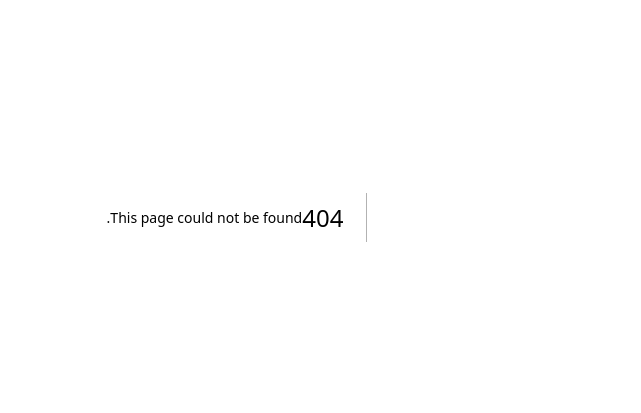
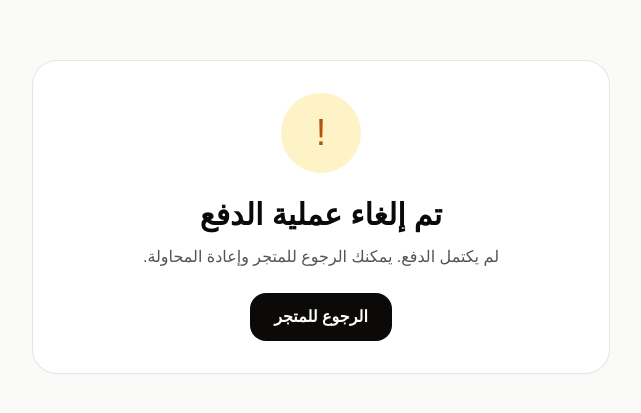
Before and after one commit to azizsoom/one-product-tabby-store, a Next.js app: page /payment/cancel in a window 1280 px wide. Before the commit this address had no page. Shown: the part 183-596 px from the top of the page, without its empty margins (435-1076 px from the left). Built offline with nearby package versions, Linux system fonts and the light colour scheme; no server answers.

Commit message:
Add Tabby payment cancel page

```diff
--- /dev/null
+++ b/app/payment/cancel/page.tsx
@@ -0,0 +1,38 @@
+import Link from 'next/link';
+import { createClient } from '@supabase/supabase-js';
+
+const supabaseUrl = process.env.NEXT_PUBLIC_SUPABASE_URL || '';
+const supabaseKey = process.env.NEXT_PUBLIC_SUPABASE_ANON_KEY || '';
+const db = createClient(supabaseUrl, supabaseKey);
+
+export default async function PaymentCancelPage({ searchParams }: { searchParams: Promise<{ order_id?: string }> }) {
+  const params = await searchParams;
+  const orderId = params.order_id || '';
+
+  if (orderId) {
+    await db
+      .from('orders')
+      .update({
+        payment_status: 'cancelled',
+        order_status: 'cancelled',
+      })
+      .eq('id', orderId);
+  }
+
+  return (
+    <main className="flex min-h-screen items-center justify-center bg-stone-50 p-6 text-stone-950" dir="rtl">
+      <section className="w-full max-w-xl rounded-3xl bg-white p-8 text-center shadow-sm ring-1 ring-stone-200">
+        <div className="mx-auto flex h-20 w-20 items-center justify-center rounded-full bg-amber-100 text-4xl text-amber-700">!</div>
+        <h1 className="mt-6 text-3xl font-black">تم إلغاء عملية الدفع</h1>
+        <p className="mt-3 text-stone-600">لم يكتمل الدفع. يمكنك الرجوع للمتجر وإعادة المحاولة.</p>
+        {orderId ? (
+          <div className="mt-6 rounded-2xl bg-stone-100 p-4 text-sm">
+            <p className="font-bold">رقم الطلب</p>
+            <p className="mt-1 break-all font-mono text-stone-700">{orderId}</p>
+          </div>
+        ) : null}
+        <Link href="/" className="mt-6 inline-block rounded-2xl bg-stone-950 px-6 py-3 font-bold text-white hover:bg-stone-800">الرجوع للمتجر</Link>
+      </section>
+    </main>
+  );
+}
```
